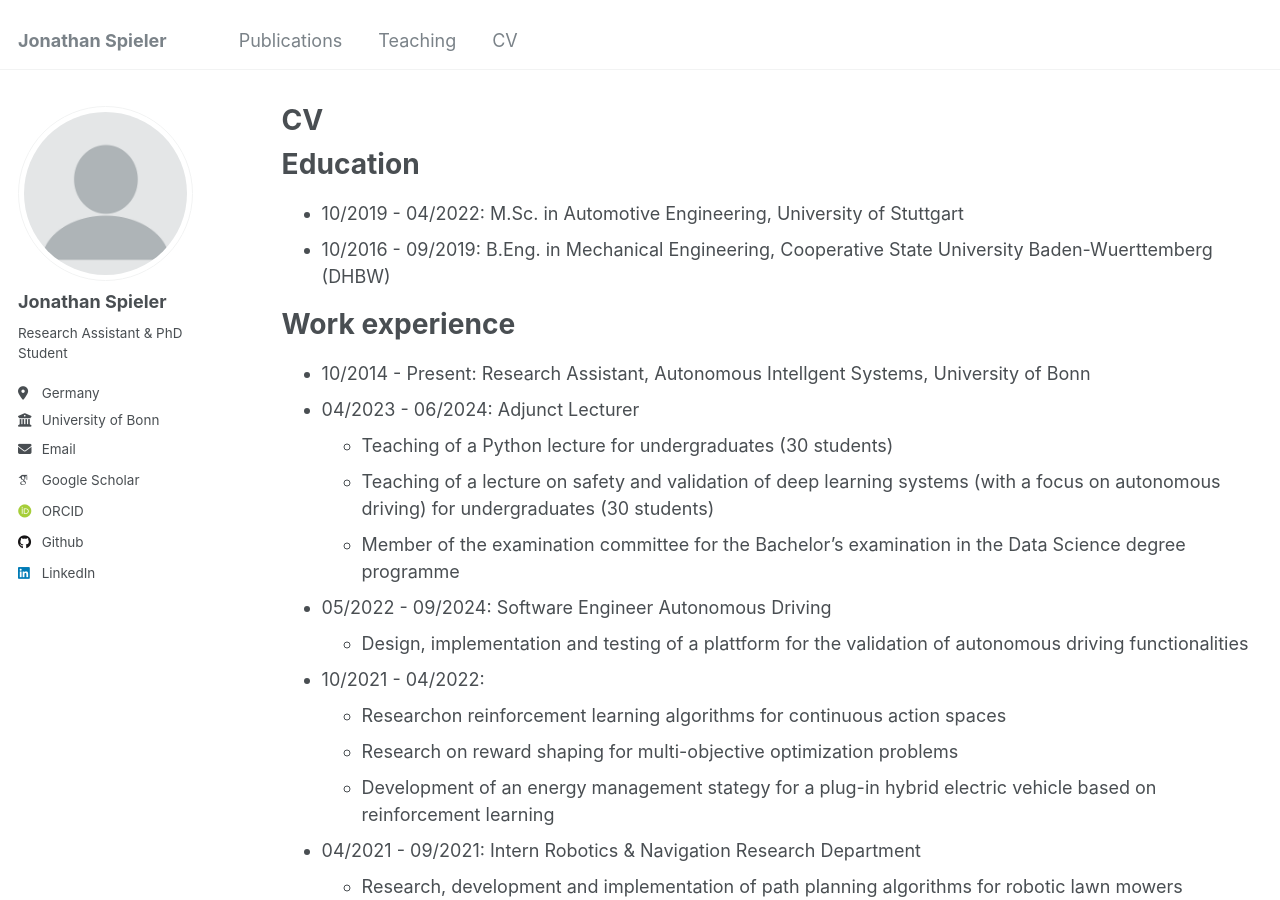
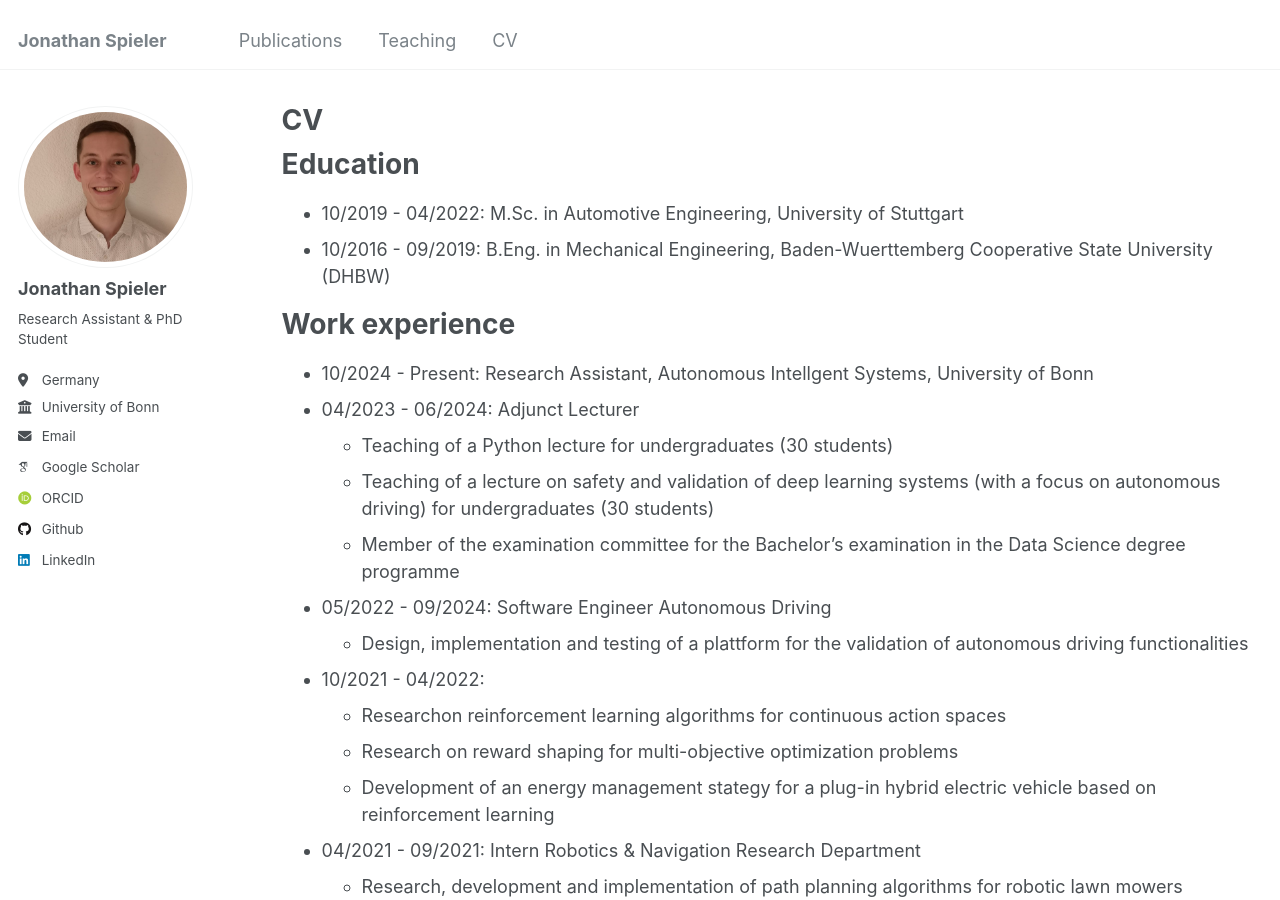
Before and after one commit to jspieler/jspieler.github.io, a Jekyll site: the page built from _pages/cv.md, in a window 1280 px wide and 900 px high. Built offline with Jekyll 4.4.1, drawn with Linux system fonts in a browser that asks for light colours; some web fonts are replaced.

Commit message:
Updated CV

```diff
--- a/_config.yml
+++ b/_config.yml
@@ -21,7 +21,7 @@ repository               : "jspieler/jspieler.github.io"
 #               Additional customization can be done by editing /_includes/author-profile.html
 author:
   # Biographic information
-  avatar           : "profile.png"
+  avatar           : "img.jpg"
   name             : "Jonathan Spieler"
   pronouns         : # example: "she/her"
   bio              : "Research Assistant & PhD Student"
--- a/_pages/cv.md
+++ b/_pages/cv.md
@@ -12,11 +12,11 @@ redirect_from:
 Education
 ======
 * 10/2019 - 04/2022: M.Sc. in Automotive Engineering, University of Stuttgart
-* 10/2016 - 09/2019: B.Eng. in Mechanical Engineering, Cooperative State University Baden-Wuerttemberg (DHBW)
+* 10/2016 - 09/2019: B.Eng. in Mechanical Engineering, Baden-Wuerttemberg Cooperative State University (DHBW)
 
 Work experience
 ======
-* 10/2014 - Present: Research Assistant, Autonomous Intellgent Systems, University of Bonn
+* 10/2024 - Present: Research Assistant, Autonomous Intellgent Systems, University of Bonn
 * 04/2023 - 06/2024: Adjunct Lecturer
   * Teaching of a Python lecture for undergraduates (30 students)
   * Teaching of a lecture on safety and validation of deep learning systems (with a focus on autonomous driving) for undergraduates (30 students)
```
Also changed, not shown: README.md (+1 -75 lines), images/img.jpg (added).
